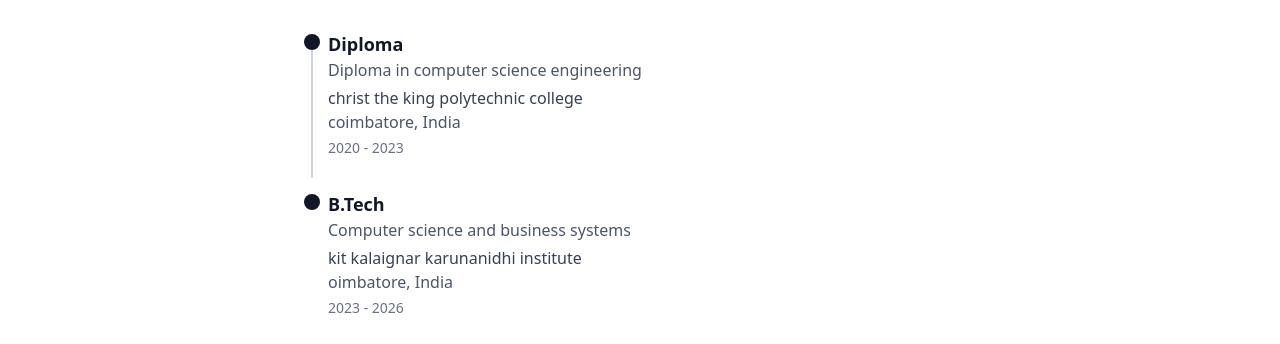
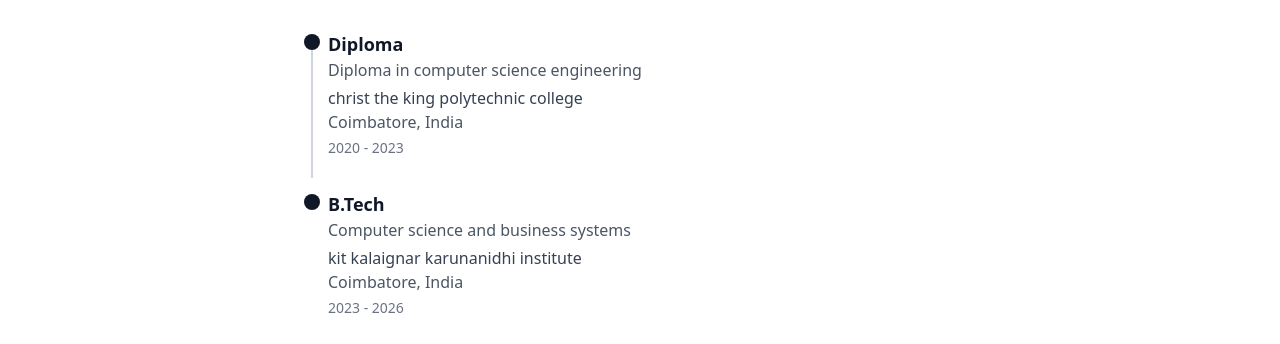
Before and after one commit to Arul3011/Portfolio, a React (Vite) app: page / in a window 1280 px wide. Shown: the part 2674-3018 px from the top of the page. Built offline with nearby package versions, Linux system fonts and the light colour scheme.

Commit message:
correct :spelling

```diff
--- a/index.html
+++ b/index.html
@@ -15,8 +15,7 @@
     <meta property="og:title" content="Arul | Developer Portfolio" />
     <meta property="og:description" content="I'm Arul, a passionate web developer building clean, modern web apps." />
     <meta property="og:url" content="https://arul-dev.vercel.app/" />
-    <meta property="og:image" content="https://media.licdn.com/dms/image/v2/D5603AQGBB8_7mTfD0g/profile-displayphoto-shrink_800_800/B56ZYJqSNoH0Ac-/0/1743918804934?e=1753920000&v=beta&t=3Y9-vW9RKUh2DkOf5_tSEwGecYR2-vmSS8zx6rUPnMk" />
-    <!-- <meta property="og:image" content="https://res.cloudinary.com/dipnw3ywt/image/upload/v1748493280/my_mwlt56.jpg" /> -->
+    <meta property="og:image" content="https://res.cloudinary.com/dipnw3ywt/image/upload/w_1200,h_630,c_fill,f_auto,q_auto/my_mwlt56.jpg?v=3" />
 
     <meta property="og:type" content="website" />
     <meta property="og:image:type" content="image/png" />
@@ -27,7 +26,7 @@
     <meta name="twitter:card" content="summary_large_image" />
     <meta name="twitter:title" content="Arul | Developer Portfolio" />
     <meta name="twitter:description" content="I'm Arul, a passionate web developer building clean, modern web apps." />
-    <meta name="twitter:image" content="hhttps://media.licdn.com/dms/image/v2/D5603AQGBB8_7mTfD0g/profile-displayphoto-shrink_800_800/B56ZYJqSNoH0Ac-/0/1743918804934?e=1753920000&v=beta&t=3Y9-vW9RKUh2DkOf5_tSEwGecYR2-vmSS8zx6rUPnMk" />
+    <meta name="twitter:image" content="https://res.cloudinary.com/dipnw3ywt/image/upload/w_1200,h_630,c_fill,f_auto,q_auto/my_mwlt56.jpg?v=3" />
   </head>
   <body>
     <div id="root"></div>
--- a/src/components/qualification.jsx
+++ b/src/components/qualification.jsx
@@ -8,14 +8,14 @@
     degree: "Diploma",
     field: "Diploma in computer science engineering",
     institution: "christ the king polytechnic college",
-    location: "coimbatore, India",
+    location: "Coimbatore, India",
     period: "2020 - 2023",
   },
   {
     degree: "B.Tech",
     field: "Computer science and business systems",
     institution: "kit kalaignar karunanidhi institute",
-    location: "oimbatore, India",
+    location: "Coimbatore, India",
     period: "2023 - 2026",
   },
 ]
```
